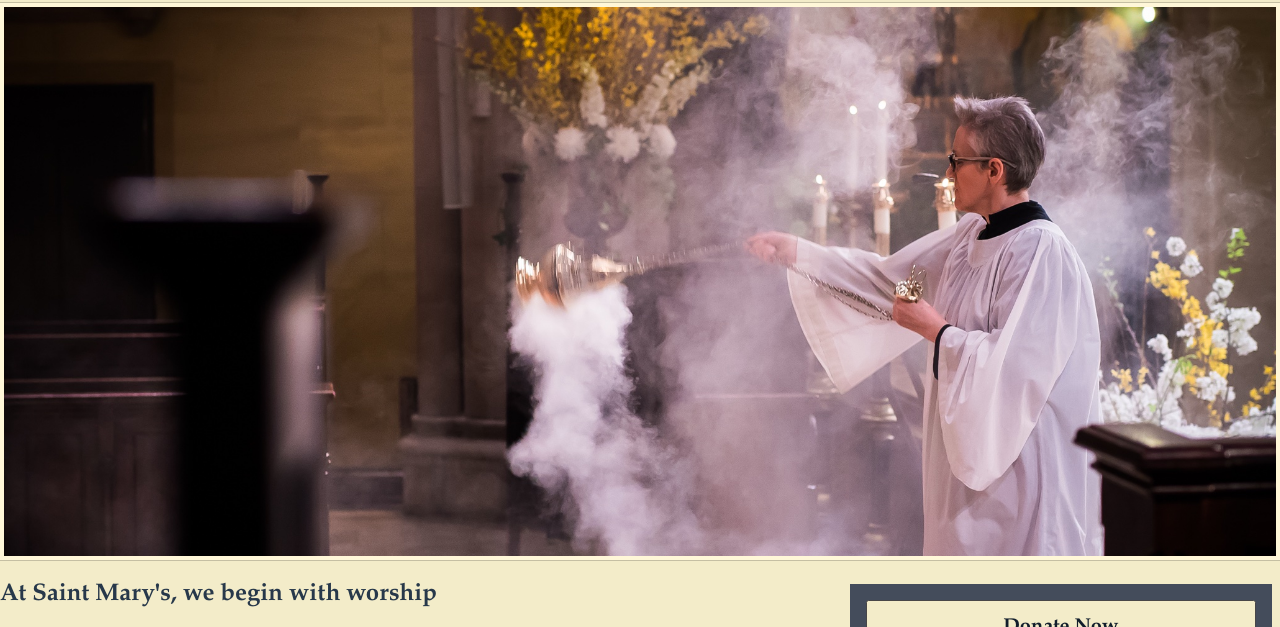
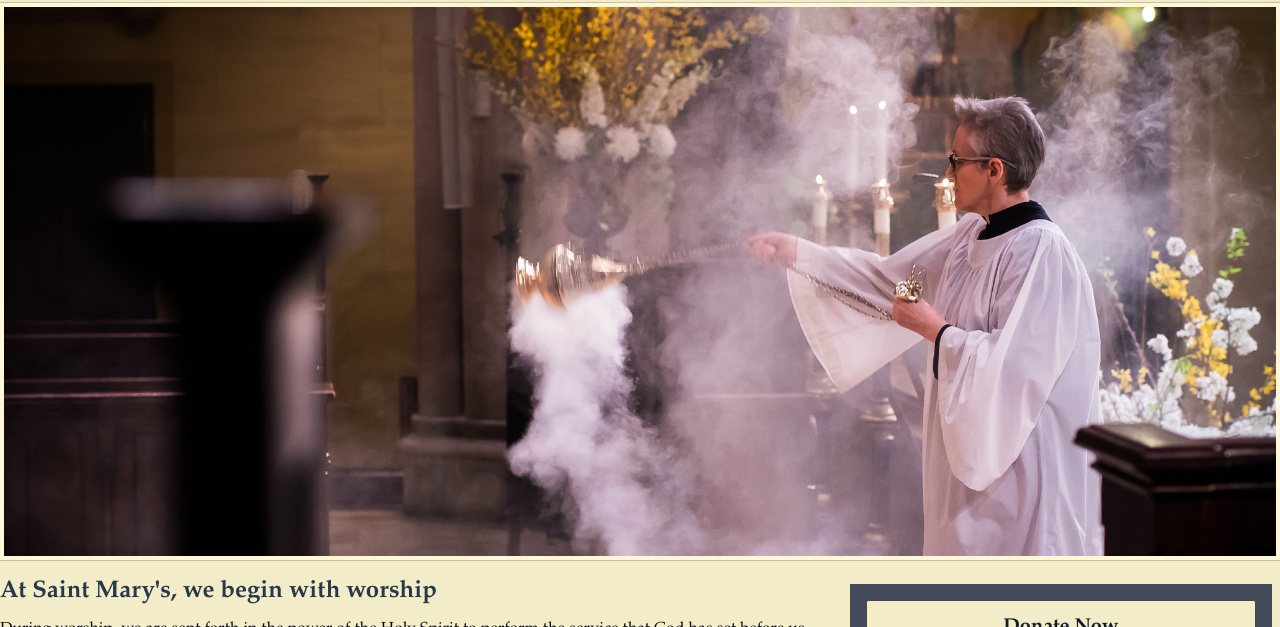
Before and after one commit to rsterbin/stmarys-redesign-mockup, a plain HTML site: page donate-button.html in a window 1280 px wide. Shown: the part 305-932 px from the top of the page. Drawn offline with nearby package versions, Linux system fonts and the light colour scheme.

Commit message:
Highlighted makes less sense than H3

```diff
--- a/donate-button.html
+++ b/donate-button.html
@@ -203,7 +203,7 @@
                                                 </div>
                                             </div>
 
-                                            <p class="highlighted">At Saint Mary's, we begin with worship</p>
+                                            <h3>At Saint Mary's, we begin with worship</h3>
 
                                             <p>During worship, we are sent forth in the power of the Holy Spirit to perform the service that God has set before us. Service is an important element of the Christian life, and, through prayer and study, we are equipped to love and serve both God and our neighbor.</p>
 
--- a/inc/site/css/main.css
+++ b/inc/site/css/main.css
@@ -550,8 +550,9 @@ body.default-interior #main {
 }
 
 #main h3 {
-    font-size: 1.5em;
-    font-variant: small-caps;
+    font-size: 1.5rem;
+    font-weight: bold;
+    color: #27384a;
 }
 
 #main h1 a,
@@ -570,12 +571,6 @@ body.default-interior #main {
 #main blockquote, #main blockquote p {
     color: #444c5b;
     font-style: italic;
-}
-
-#main p.highlighted {
-    font-size: 1.5rem;
-    font-weight: bold;
-    color: #27384a;
 }
 
 #main .accordion {
@@ -623,7 +618,7 @@ body.dark-interior #main a:active {
     color: #fff;
 }
 
-body.dark-interior #main p.highlighted {
+body.dark-interior #main h3 {
     color: #fde2a9;
 }
 
```
Also changed, not shown: donate.html (+1 -1 lines).
